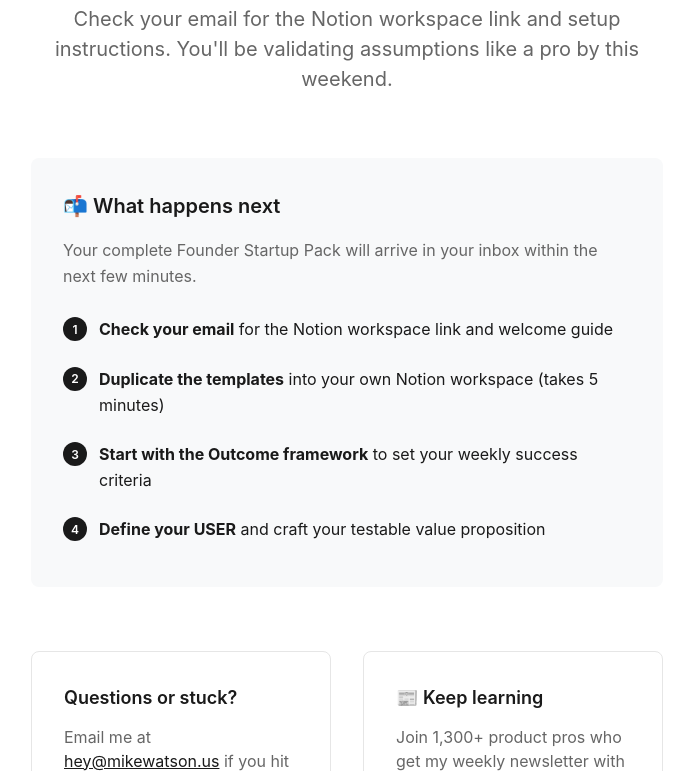
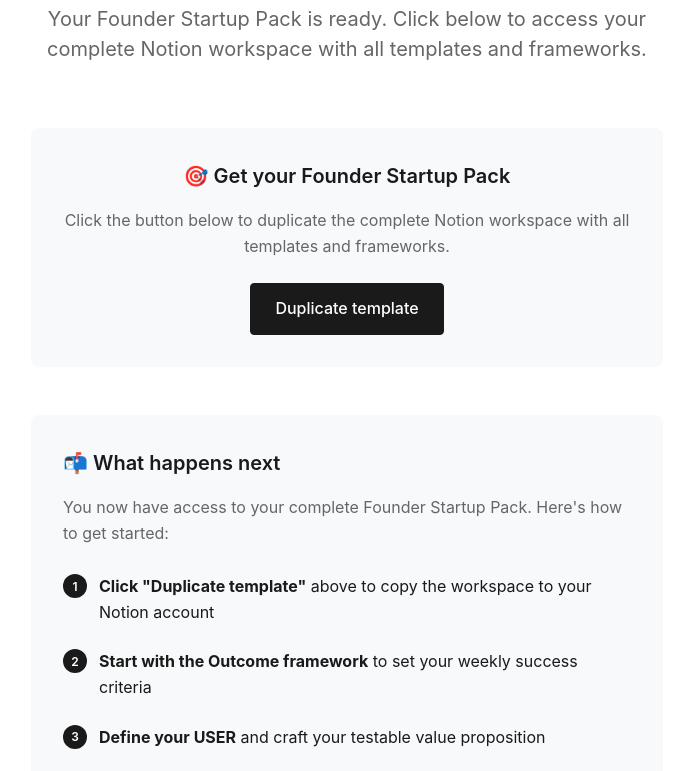
Before and after one commit to productparty/pplanding, a plain HTML site: page success.html in a window 1280 px wide. Shown: the part 410-1181 px from the top of the page, without its empty margins (293-970 px from the left). Drawn offline with Linux system fonts and the light colour scheme.

Commit message:
Update success.html to enhance user experience with revised messaging and streamlined access to the Founder Startup Pack. Changed headings and instructions for clarity, updated the duplicate template link, and removed unnecessary JavaScript for delivery validation. This update aims to provide a more engaging and straightforward onboarding process for users.

```diff
--- a/success.html
+++ b/success.html
@@ -417,49 +417,46 @@
     <div class="hero">
       <div class="success-icon">🎉</div>
       <span class="kicker">You're all set!</span>
-      <h1>Your pack is on the way</h1>
-      <p class="sub">Check your email for the Notion workspace link and setup instructions. You'll be validating assumptions like a pro by this weekend.</p>
+      <h1>Welcome to Product Party!</h1>
+      <p class="sub">Your Founder Startup Pack is ready. Click below to access your complete Notion workspace with all templates and frameworks.</p>
     </div>
 
     <!-- Delivery Section -->
-    <div class="delivery-section" id="deliverySection" style="display: none;">
+    <div class="delivery-section">
       <h3>🎯 Get your Founder Startup Pack</h3>
       <p>Click the button below to duplicate the complete Notion workspace with all templates and frameworks.</p>
-      <a id="duplicateBtn" class="btn" href="#" target="_blank">Duplicate template</a>
-      <div class="guard-message" id="guardMessage">
-        <strong>Access restricted:</strong> This page is only available after completing your purchase. If you just purchased, please wait a moment for the page to load properly.
-      </div>
+      <a id="duplicateBtn" class="btn" href="https://www.notion.so/reminiscent-gecko-939/Product-Party-The-Founder-Starter-Pack-25b03d30603a80bbb439c6df0168f032?source=copy_link" target="_blank">Duplicate template</a>
     </div>
 
     <div class="next-steps">
       <h3>📬 What happens next</h3>
-      <p>Your complete Founder Startup Pack will arrive in your inbox within the next few minutes.</p>
+      <p>You now have access to your complete Founder Startup Pack. Here's how to get started:</p>
 
       <div class="step">
         <div class="step-number">1</div>
         <div class="step-content">
-          <strong>Check your email</strong> for the Notion workspace link and welcome guide
+          <strong>Click "Duplicate template"</strong> above to copy the workspace to your Notion account
         </div>
       </div>
 
       <div class="step">
         <div class="step-number">2</div>
         <div class="step-content">
-          <strong>Duplicate the templates</strong> into your own Notion workspace (takes 5 minutes)
+          <strong>Start with the Outcome framework</strong> to set your weekly success criteria
         </div>
       </div>
 
       <div class="step">
         <div class="step-number">3</div>
         <div class="step-content">
-          <strong>Start with the Outcome framework</strong> to set your weekly success criteria
+          <strong>Define your USER</strong> and craft your testable value proposition
         </div>
       </div>
 
       <div class="step">
         <div class="step-number">4</div>
         <div class="step-content">
-          <strong>Define your USER</strong> and craft your testable value proposition
+          <strong>Use the ICE Prioritization guide</strong> to rank your features and make data-driven decisions
         </div>
       </div>
     </div>
@@ -501,27 +498,6 @@
   <script>
     // ===== Configuration =====
     const NOTION_DUPLICATE_URL = "https://www.notion.so/reminiscent-gecko-939/Product-Party-The-Founder-Starter-Pack-25b03d30603a80bbb439c6df0168f032?source=copy_link";
-
-    // ===== Checkout validation =====
-    const urlParams = new URLSearchParams(window.location.search);
-    const hasCheckoutMarker = urlParams.has('checkout') || urlParams.has('session_id');
-
-    const deliverySection = document.getElementById('deliverySection');
-    const dupBtn = document.getElementById('duplicateBtn');
-    const guardMsg = document.getElementById('guardMessage');
-
-    function revealDelivery() {
-      deliverySection.style.display = 'block';
-      dupBtn.href = NOTION_DUPLICATE_URL;
-    }
-
-    if(hasCheckoutMarker){
-      revealDelivery();
-    } else {
-      dupBtn.setAttribute("disabled", "true");
-      dupBtn.href = "#";
-      guardMsg.style.display = "block";
-    }
 
     // ===== Resend via lightweight webhook =====
     // This uses Formspree by default. Create a form and replace ENDPOINT below.
@@ -580,9 +556,14 @@
       }
       fire(.25, defaults); fire(.2, defaults); fire(.35, defaults);
     }
-    if(hasCheckoutMarker) confetti();
 
-    // Track successful purchase as first value
+    // Always show confetti for a delightful experience
+    confetti();
+
+    // Track successful purchase as first value (optional - can be triggered by other means)
+    const urlParams = new URLSearchParams(window.location.search);
+    const hasCheckoutMarker = urlParams.has('checkout') || urlParams.has('session_id');
+
     if(hasCheckoutMarker) {
       posthog.capture('first_value', {
         value_type: 'purchase',
```
